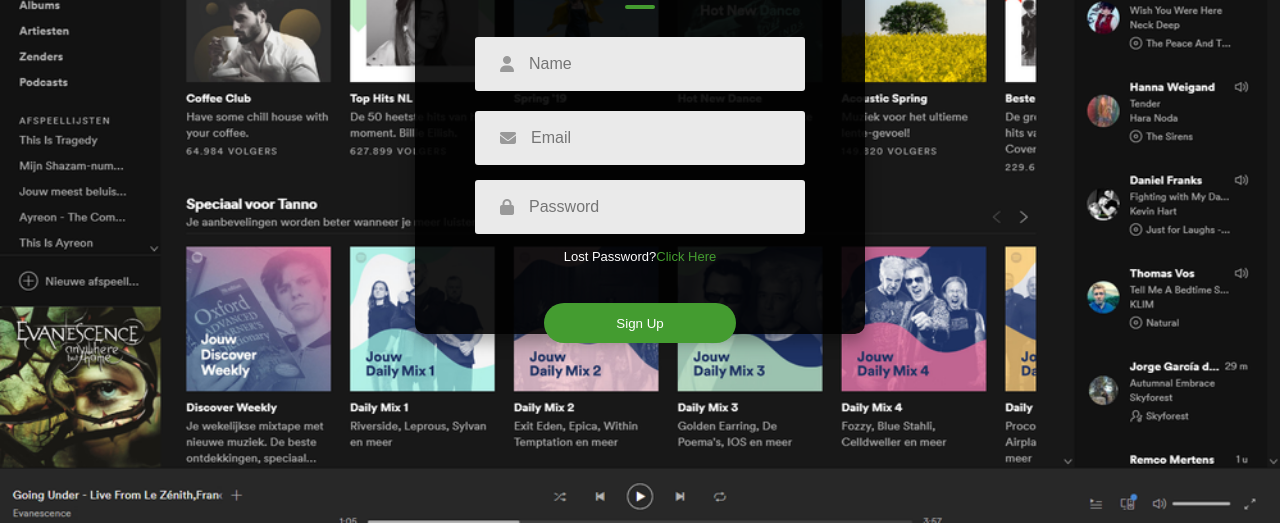
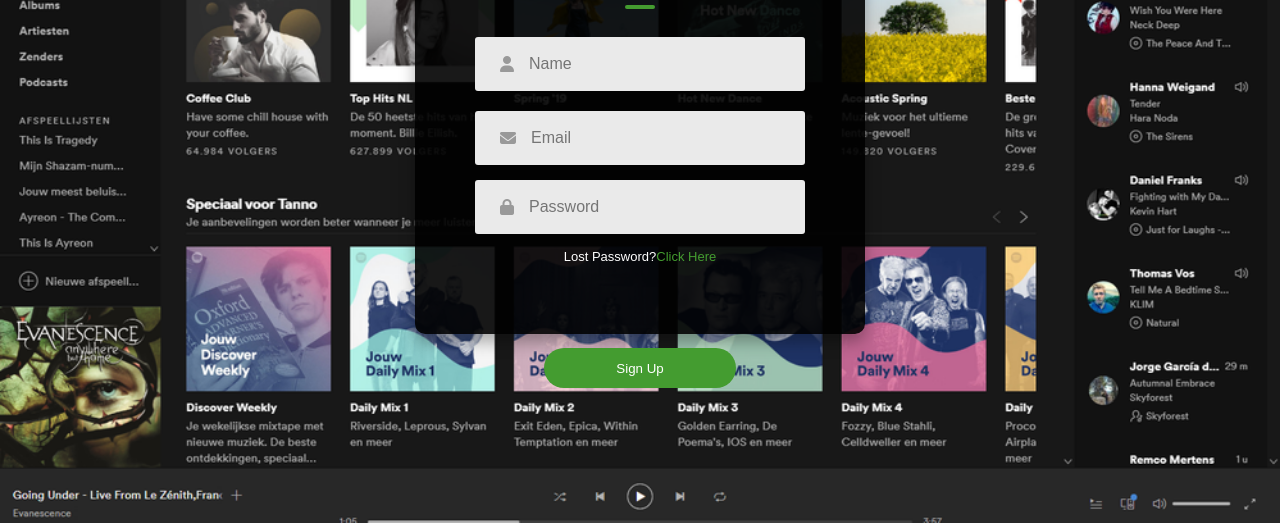
Before and after one commit to Dhruvaryan-10/Music-Player, a plain HTML site: page index.html in a window 1280 px wide. Shown: the part 277-800 px from the top of the page. Drawn offline with Linux system fonts and the light colour scheme.

Commit message:
style.css

```diff
--- a/style.css
+++ b/style.css
@@ -82,7 +82,7 @@ form p a {
 .btn-field {
     width: 100%;
     position: absolute;
-    bottom: 180px;
+    bottom: 135px;
     left: 50%;
     transform: translateX(-50%); /* Center horizontally */
     display: flex;
```
